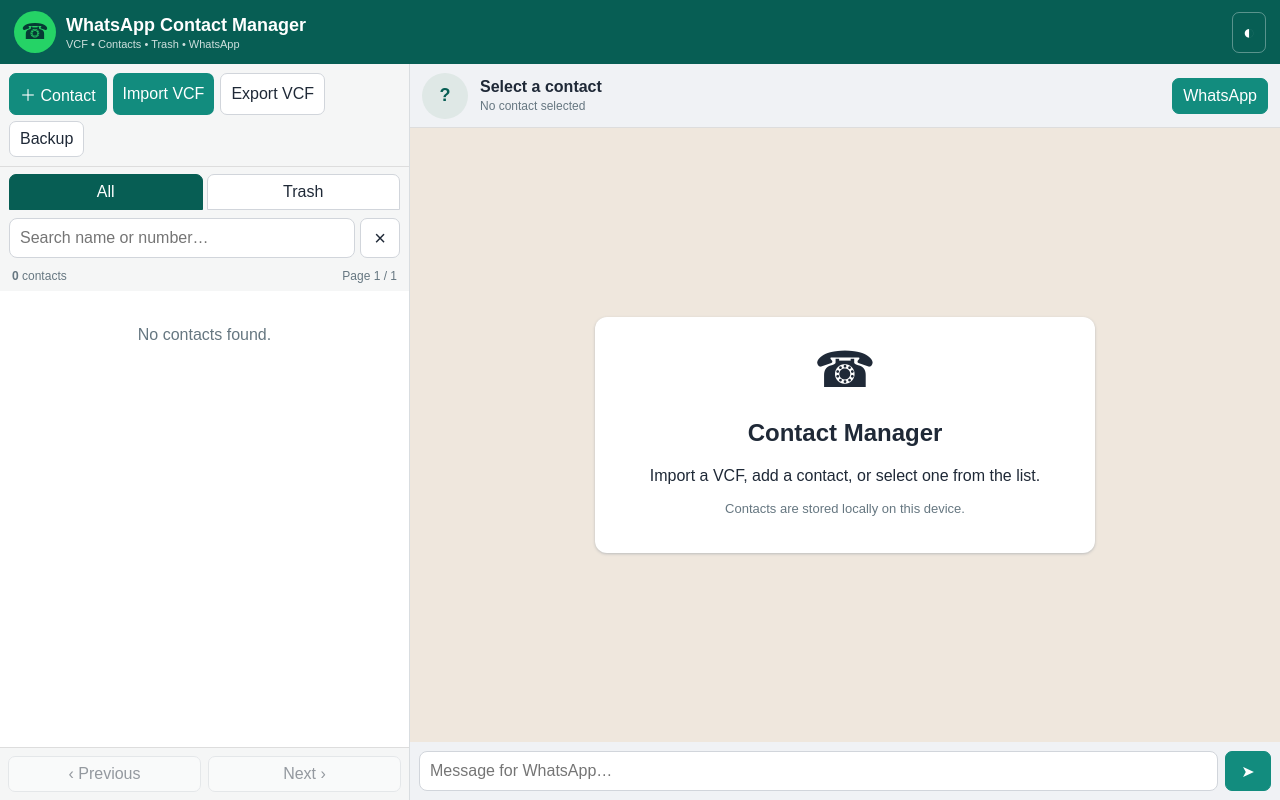
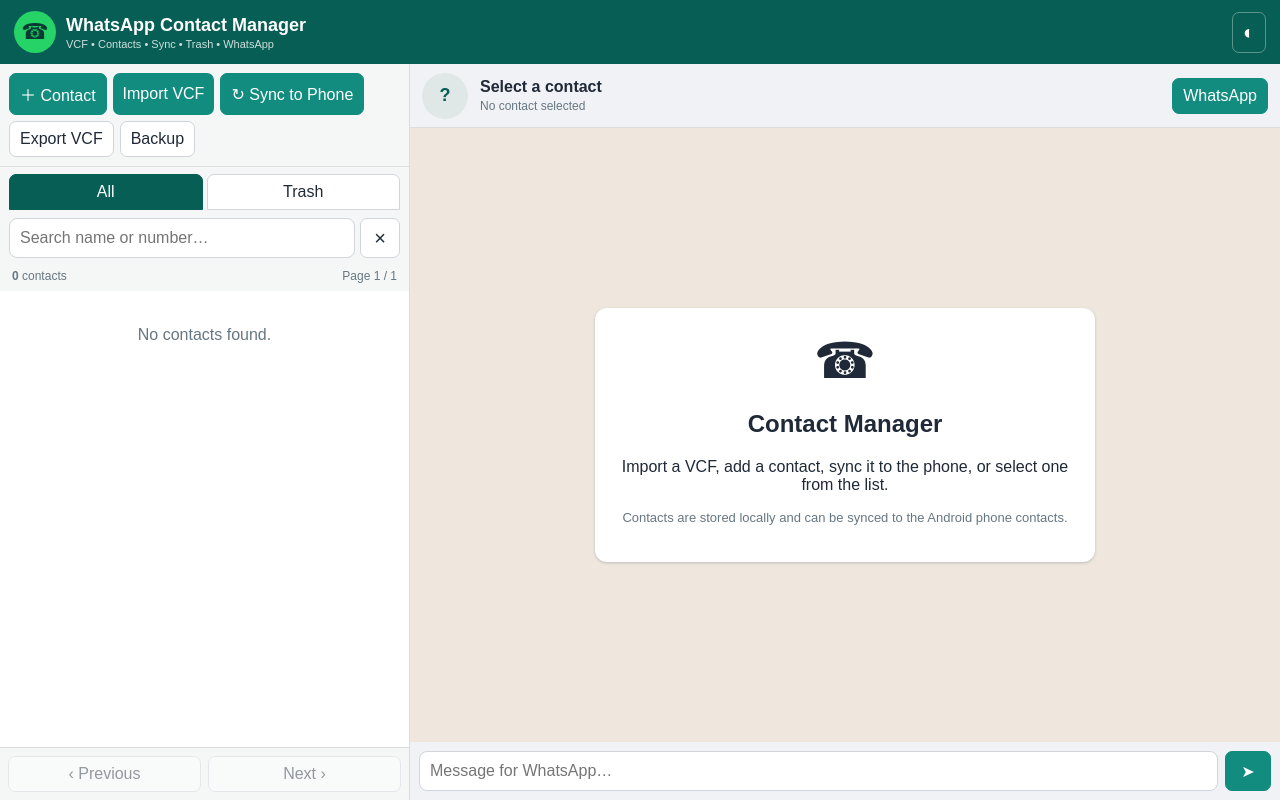
Before and after one commit to i4925024-netizen/number-free-select, a website: page www/index.html in a window 1280 px wide. Drawn offline with Linux system fonts and the light colour scheme.

Commit message:
Add Sync to Phone Contacts action

```diff
--- a/www/index.html
+++ b/www/index.html
@@ -9,18 +9,19 @@
 </head>
 <body>
 <div class="app">
-<header class="topbar"><button id="backBtn" class="back hidden" aria-label="Back">‹</button><div class="brand"><div class="logo">☎</div><div><b>WhatsApp Contact Manager</b><small>VCF • Contacts • Trash • WhatsApp</small></div></div><button id="themeBtn" class="icon">◐</button></header>
+<header class="topbar"><button id="backBtn" class="back hidden" aria-label="Back">‹</button><div class="brand"><div class="logo">☎</div><div><b>WhatsApp Contact Manager</b><small>VCF • Contacts • Sync • Trash • WhatsApp</small></div></div><button id="themeBtn" class="icon">◐</button></header>
 <div class="layout" id="layout">
 <section class="sidebar" id="sidebar">
-<div class="actions"><button id="addBtn" class="primary">＋ Contact</button><label class="primary fileBtn">Import VCF<input id="vcfInput" type="file" accept=".vcf,text/vcard"></label><button id="exportBtn">Export VCF</button><button id="backupBtn">Backup</button></div>
+<div class="actions"><button id="addBtn" class="primary">＋ Contact</button><label class="primary fileBtn">Import VCF<input id="vcfInput" type="file" accept=".vcf,text/vcard"></label><button id="syncBtn" class="primary">↻ Sync to Phone</button><button id="exportBtn">Export VCF</button><button id="backupBtn">Backup</button></div>
 <div id="importProgress" class="progressWrap hidden"><div id="progressText">Preparing import…</div><div class="progress"><i id="progressBar"></i></div></div>
+<div id="syncProgress" class="progressWrap hidden"><div id="syncText">Preparing phone sync…</div><div class="progress"><i id="syncBar"></i></div></div>
 <div class="tabs"><button id="allTab" class="active">All</button><button id="trashTab">Trash</button></div>
 <div class="searchRow"><input id="search" placeholder="Search name or number…" autocomplete="off"><button id="clearSearch" title="Clear">×</button></div>
 <div class="countRow"><span id="count">0</span> contacts <span id="pageInfo"></span></div>
 <div id="list" class="list"></div>
 <div class="pager"><button id="prevBtn">‹ Previous</button><button id="nextBtn">Next ›</button></div>
 </section>
-<section class="detail" id="detail"><div class="detailHead"><div class="avatar" id="headAvatar">?</div><div class="meta"><b id="headName">Select a contact</b><span id="headPhone">No contact selected</span></div><button id="waBtn" class="primary">WhatsApp</button></div><div id="detailBody" class="detailBody"><div class="welcome"><div class="bigIcon">☎</div><h2>Contact Manager</h2><p>Import a VCF, add a contact, or select one from the list.</p><p class="muted">Contacts are stored locally on this device.</p></div></div><div class="composer"><textarea id="message" rows="1" placeholder="Message for WhatsApp…"></textarea><button id="sendBtn" class="primary">➤</button></div></section>
+<section class="detail" id="detail"><div class="detailHead"><div class="avatar" id="headAvatar">?</div><div class="meta"><b id="headName">Select a contact</b><span id="headPhone">No contact selected</span></div><button id="waBtn" class="primary">WhatsApp</button></div><div id="detailBody" class="detailBody"><div class="welcome"><div class="bigIcon">☎</div><h2>Contact Manager</h2><p>Import a VCF, add a contact, sync it to the phone, or select one from the list.</p><p class="muted">Contacts are stored locally and can be synced to the Android phone contacts.</p></div></div><div class="composer"><textarea id="message" rows="1" placeholder="Message for WhatsApp…"></textarea><button id="sendBtn" class="primary">➤</button></div></section>
 </div></div>
 <div id="modal" class="modal hidden"><div class="modalBox"><h2 id="modalTitle">Add Contact</h2><label>Name<input id="nameInput" autocomplete="off"></label><label>Phone / WhatsApp<input id="phoneInput" inputmode="tel" placeholder="+923001234567" autocomplete="off"></label><label>Note<textarea id="noteInput" rows="3"></textarea></label><div class="modalActions"><button id="cancelBtn">Cancel</button><button id="saveBtn" class="primary">Save</button></div></div></div>
 <div id="toast" class="toast"></div><script src="app.js"></script>
```
